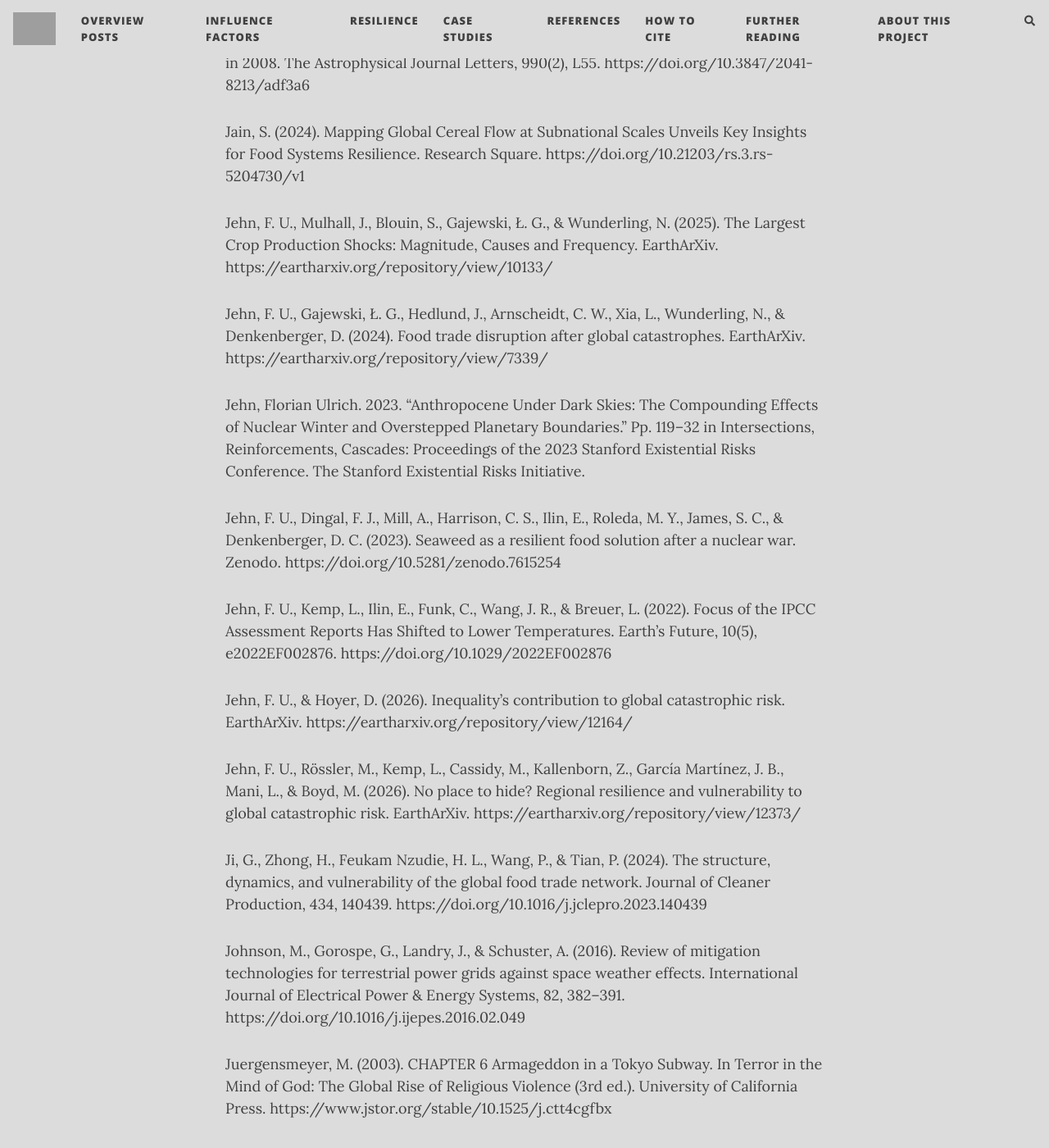
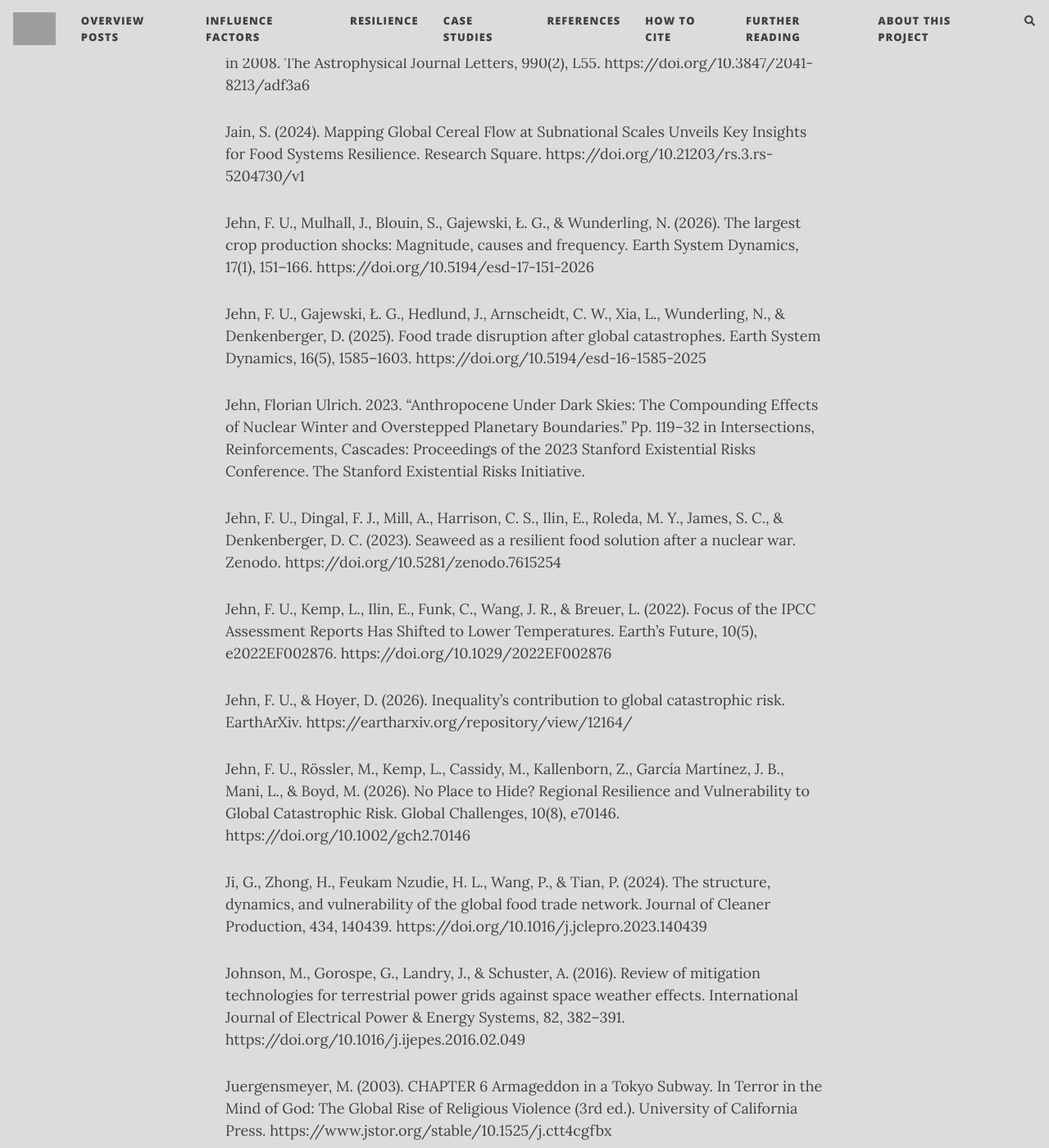
Before and after one commit to florianjehn/Societal_Collapse, a Jekyll site: the page built from references.md, in a window 1280 px wide and 1400 px high, scrolled down 12060 px. Shown: the whole window at 82% size. Built offline with Jekyll 4.4.1, drawn with Linux system fonts in a browser that asks for light colours; nearby versions of some CDN libraries; comment, search, counter and statistics services are not loaded; grey boxes are pictures that could not be loaded.

Commit message:
Update references.md

```diff
--- a/references.md
+++ b/references.md
@@ -219,9 +219,9 @@ Jasinski, J. M., & Velli, M. (2025). The Sun Reversed Its Decades-long Weakening
 
 Jain, S. (2024). Mapping Global Cereal Flow at Subnational Scales Unveils Key Insights for Food Systems Resilience. Research Square. https://doi.org/10.21203/rs.3.rs-5204730/v1
 
-Jehn, F. U., Mulhall, J., Blouin, S., Gajewski, Ł. G., & Wunderling, N. (2025). The Largest Crop Production Shocks: Magnitude, Causes and Frequency. EarthArXiv. https://eartharxiv.org/repository/view/10133/
+Jehn, F. U., Mulhall, J., Blouin, S., Gajewski, Ł. G., & Wunderling, N. (2026). The largest crop production shocks: Magnitude, causes and frequency. Earth System Dynamics, 17(1), 151–166. https://doi.org/10.5194/esd-17-151-2026
 
-Jehn, F. U., Gajewski, Ł. G., Hedlund, J., Arnscheidt, C. W., Xia, L., Wunderling, N., & Denkenberger, D. (2024). Food trade disruption after global catastrophes. EarthArXiv. https://eartharxiv.org/repository/view/7339/
+Jehn, F. U., Gajewski, Ł. G., Hedlund, J., Arnscheidt, C. W., Xia, L., Wunderling, N., & Denkenberger, D. (2025). Food trade disruption after global catastrophes. Earth System Dynamics, 16(5), 1585–1603. https://doi.org/10.5194/esd-16-1585-2025
 
 Jehn, Florian Ulrich. 2023. “Anthropocene Under Dark Skies: The Compounding Effects of Nuclear Winter and Overstepped Planetary Boundaries.” Pp. 119–32 in Intersections, Reinforcements, Cascades: Proceedings of the 2023 Stanford Existential Risks Conference. The Stanford Existential Risks Initiative.
 
@@ -231,7 +231,7 @@ Jehn, F. U., Kemp, L., Ilin, E., Funk, C., Wang, J. R., & Breuer, L. (2022). Foc
 
 Jehn, F. U., & Hoyer, D. (2026). Inequality’s contribution to global catastrophic risk. EarthArXiv. https://eartharxiv.org/repository/view/12164/
 
-Jehn, F. U., Rössler, M., Kemp, L., Cassidy, M., Kallenborn, Z., García Martínez, J. B., Mani, L., & Boyd, M. (2026). No place to hide? Regional resilience and vulnerability to global catastrophic risk. EarthArXiv. https://eartharxiv.org/repository/view/12373/
+Jehn, F. U., Rössler, M., Kemp, L., Cassidy, M., Kallenborn, Z., García Martínez, J. B., Mani, L., & Boyd, M. (2026). No Place to Hide? Regional Resilience and Vulnerability to Global Catastrophic Risk. Global Challenges, 10(8), e70146. https://doi.org/10.1002/gch2.70146
 
 Ji, G., Zhong, H., Feukam Nzudie, H. L., Wang, P., & Tian, P. (2024). The structure, dynamics, and vulnerability of the global food trade network. Journal of Cleaner Production, 434, 140439. https://doi.org/10.1016/j.jclepro.2023.140439
 
```
